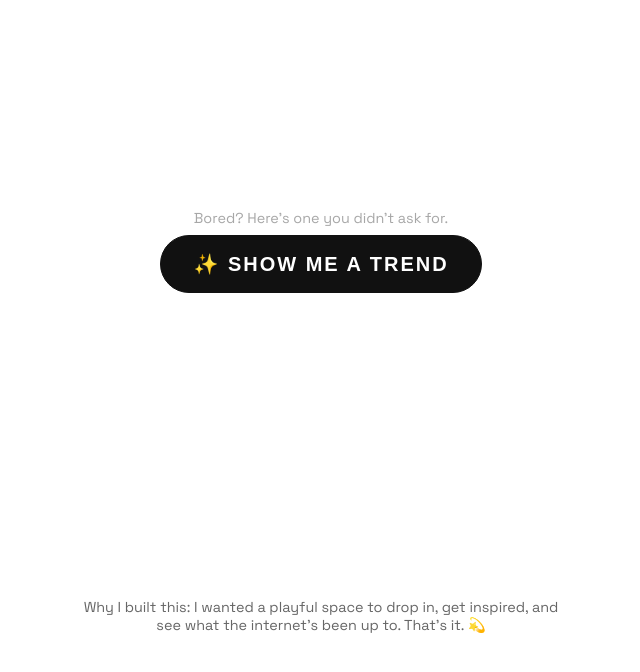
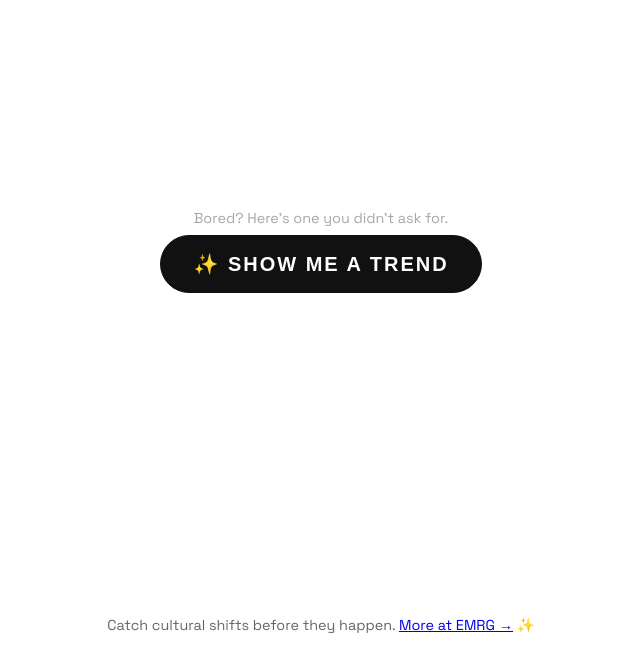
Before and after one commit to ShaneDelaney/pulse, a plain HTML site: page index.html in a window 1280 px wide. Shown: the part 120-792 px from the top of the page, without its empty margins (319-959 px from the left). Drawn offline with Linux system fonts and the light colour scheme.

Commit message:
Update footer with EMRG call to action

```diff
--- a/index.html
+++ b/index.html
@@ -41,7 +41,7 @@
         </main>
 
         <footer>
-            <p>Why I built this: I wanted a playful space to drop in, get inspired, and see what the internet's been up to. That's it. 💫</p>
+            <p>Catch cultural shifts before they happen. <a href="https://emrg.vercel.app/index.html" target="_blank">More at EMRG →</a> ✨</p>
         </footer>
     </div>
 
```
